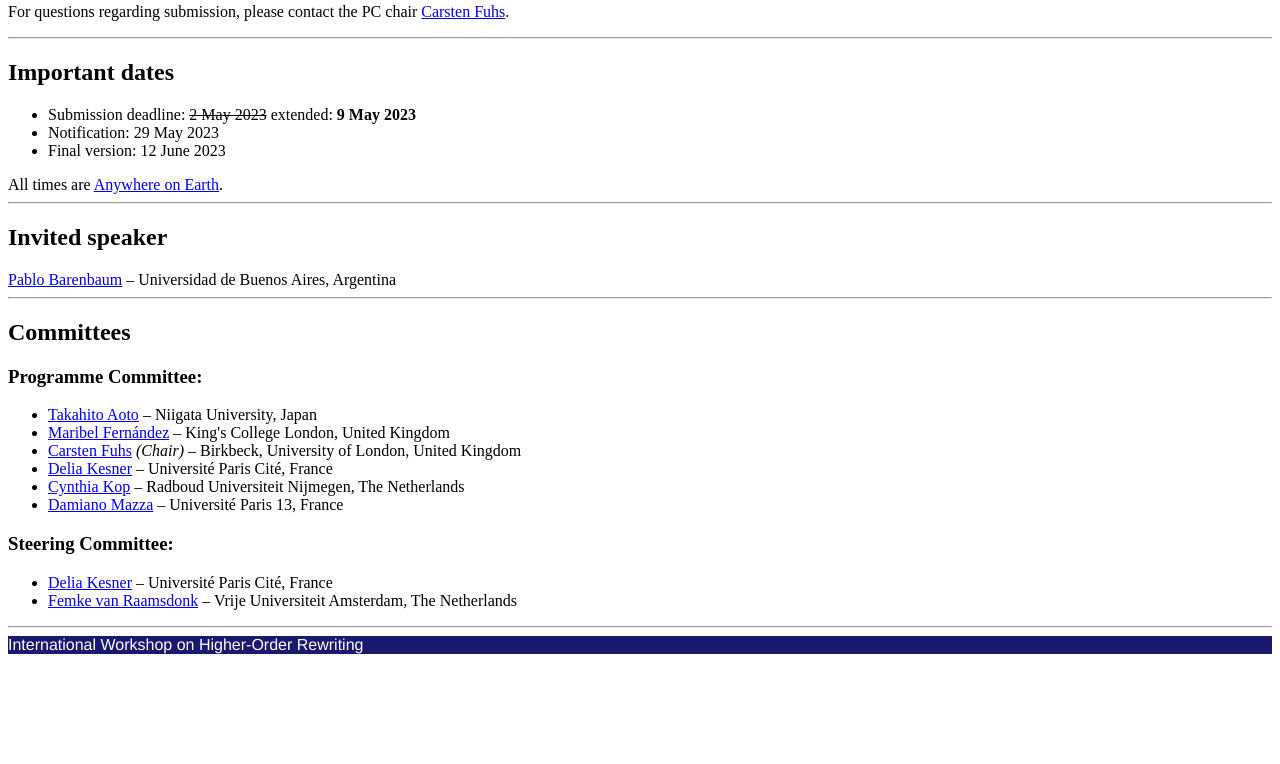
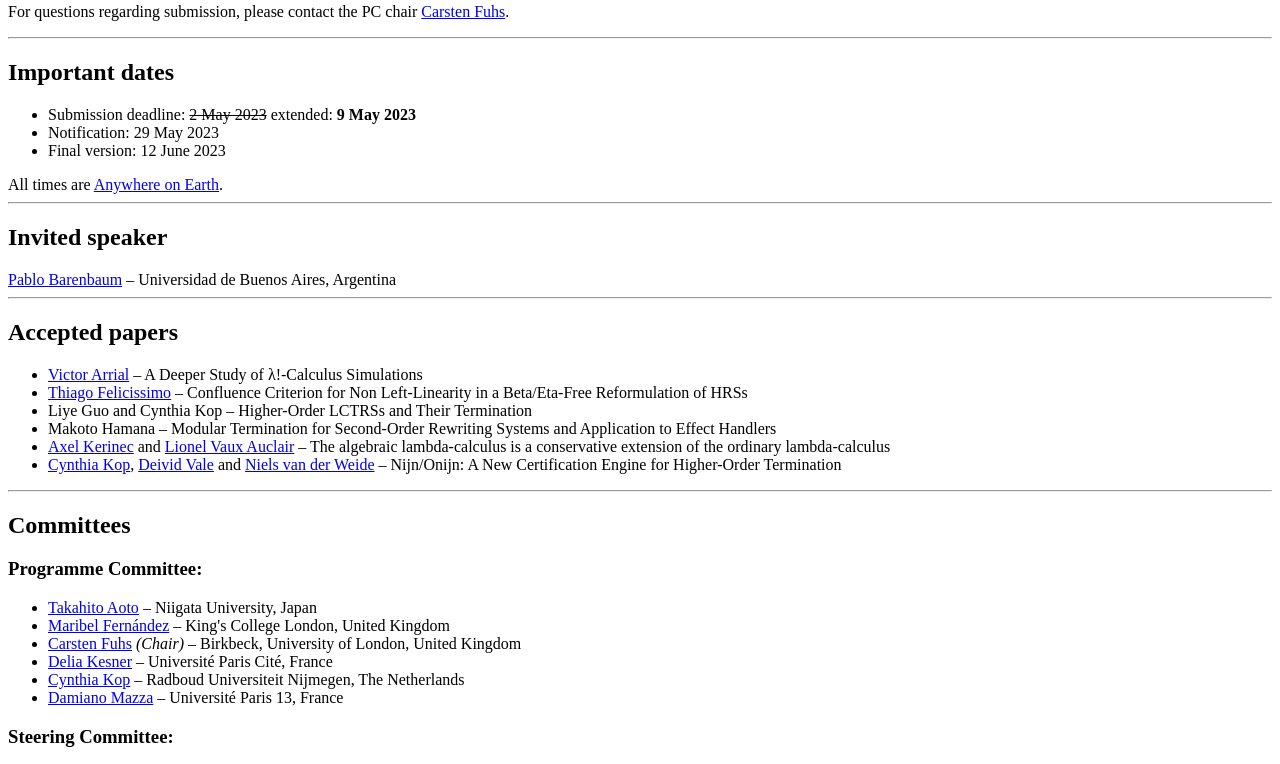
Before and after one commit to hor2023/hor2023.github.io, a plain HTML site: page index.html in a window 1280 px wide. Shown: the part 817-1581 px from the top of the page. Before the commit the page ends 1487 px from the top, so only its background shows below. Drawn offline with Linux system fonts and the light colour scheme.

Commit message:
added accepted papers

```diff
--- a/index.html
+++ b/index.html
@@ -65,6 +65,7 @@ and <a href="https://easyconferences.eu/cade2023/">CADE-29</a>
 <a href="#submission">Submission</a> &mdash;
 <a href="#dates">Important dates</a> &mdash;
 <a href="#invited">Invited speaker</a> &mdash;
+<a href="#accepted">Accepted papers</a> &mdash;
 <a href="#committees">Committees</a>
 </center>
 
@@ -158,6 +159,37 @@ All times are <a href="https://en.wikipedia.org/wiki/Anywhere_on_Earth">Anywhere
 <a href="https://foones.github.io/">Pablo Barenbaum</a> &ndash; Universidad de Buenos Aires, Argentina
 <hr/>
 
+<h2 id="accepted">Accepted papers</h2>
+
+<ul>
+<li>
+<a href="https://www.irif.fr/users/arrial/index">Victor Arrial</a> &ndash;
+A Deeper Study of &lambda;!-Calculus Simulations
+</li>
+<li>
+<a href="http://www.lsv.fr/~felicissimo/">Thiago Felicissimo</a> &ndash;
+Confluence Criterion for Non Left-Linearity in a Beta/Eta-Free Reformulation of HRSs
+</li>
+<li>
+Liye Guo and Cynthia Kop &ndash;
+Higher-Order LCTRSs and Their Termination
+</li>
+<li>
+Makoto Hamana &ndash;
+Modular Termination for Second-Order Rewriting Systems and Application to Effect Handlers
+</li>
+<li>
+<a href="https://lipn.univ-paris13.fr/~kerinec/">Axel Kerinec</a> and <a href="https://www.i2m.univ-amu.fr/perso/lionel.vaux/">Lionel Vaux Auclair</a> &ndash;
+The algebraic lambda-calculus is a conservative extension of the ordinary lambda-calculus
+</li>
+<li>
+<a href="https://www.cs.ru.nl/~cynthiakop/">Cynthia Kop</a>, <a href="https://www.cs.ru.nl/~deividvale/">Deivid Vale</a> and <a href="https://nmvdw.github.io">Niels van der Weide</a> &ndash;
+Nijn/Onijn: A New Certification Engine for Higher-Order Termination
+</li>
+</ul>
+
+<hr/>
+
 <h2 id="committees">Committees</h2>
 
 <p>
```
